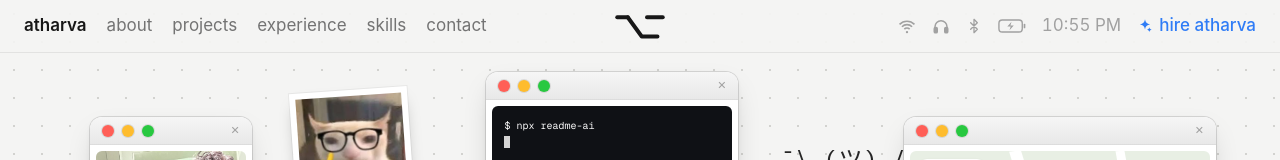
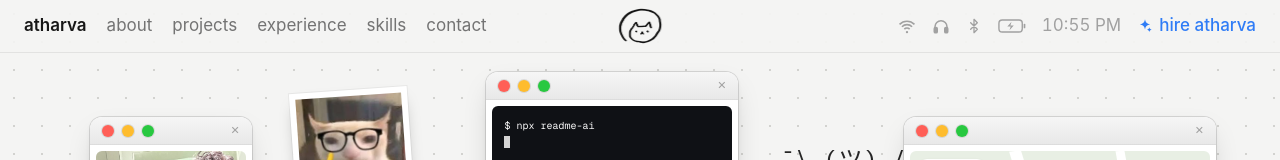
Before and after one commit to AtharvaShirke95032/portfolio26, a Next.js app: page / in a window 1280 px wide. Shown: the top 160 px of the page. Built offline with nearby package versions, Linux system fonts and the light colour scheme.

Commit message:
feat: replace Logo component with animated cat image on hover

```diff
--- a/src/components/MenuBar.tsx
+++ b/src/components/MenuBar.tsx
@@ -19,26 +19,17 @@ function Clock() {
 }
 
 function Logo() {
-  const [happy, setHappy] = useState(false);
   return (
-    <a
-      href="#top"
-      aria-label="back to top"
-      className="absolute left-1/2 -translate-x-1/2"
-      onMouseEnter={() => setHappy(true)}
-      onMouseLeave={() => setHappy(false)}
-    >
-      <svg viewBox="0 0 64 36" className="h-8 w-14 text-neutral-900" fill="none" stroke="currentColor" strokeWidth="4.5" strokeLinecap="round" strokeLinejoin="round" aria-hidden>
-        <motion.path
-          animate={{ d: happy ? "M6 10 L12 4 L18 10" : "M6 8 L18 8" }}
-          transition={{ type: "spring", stiffness: 400, damping: 20 }}
-        />
-        <path d="M18 8 L34 30 L52 30" />
-        <motion.path
-          animate={{ d: happy ? "M44 10 L50 4 L56 10" : "M40 8 L58 8" }}
-          transition={{ type: "spring", stiffness: 400, damping: 20 }}
-        />
-      </svg>
+    <a href="#top" aria-label="back to top" className="absolute left-1/2 -translate-x-1/2">
+      {/* curled-up cat — wiggles hello on hover */}
+      <motion.img
+        src="/media/logo-cat.png"
+        alt=""
+        className="h-9 w-auto select-none"
+        draggable={false}
+        whileHover={{ rotate: [0, -10, 8, -4, 0], scale: 1.08, transition: { duration: 0.6 } }}
+        whileTap={{ scale: 0.92 }}
+      />
     </a>
   );
 }
```
Also changed, not shown: public/media/logo-cat.png (added).
